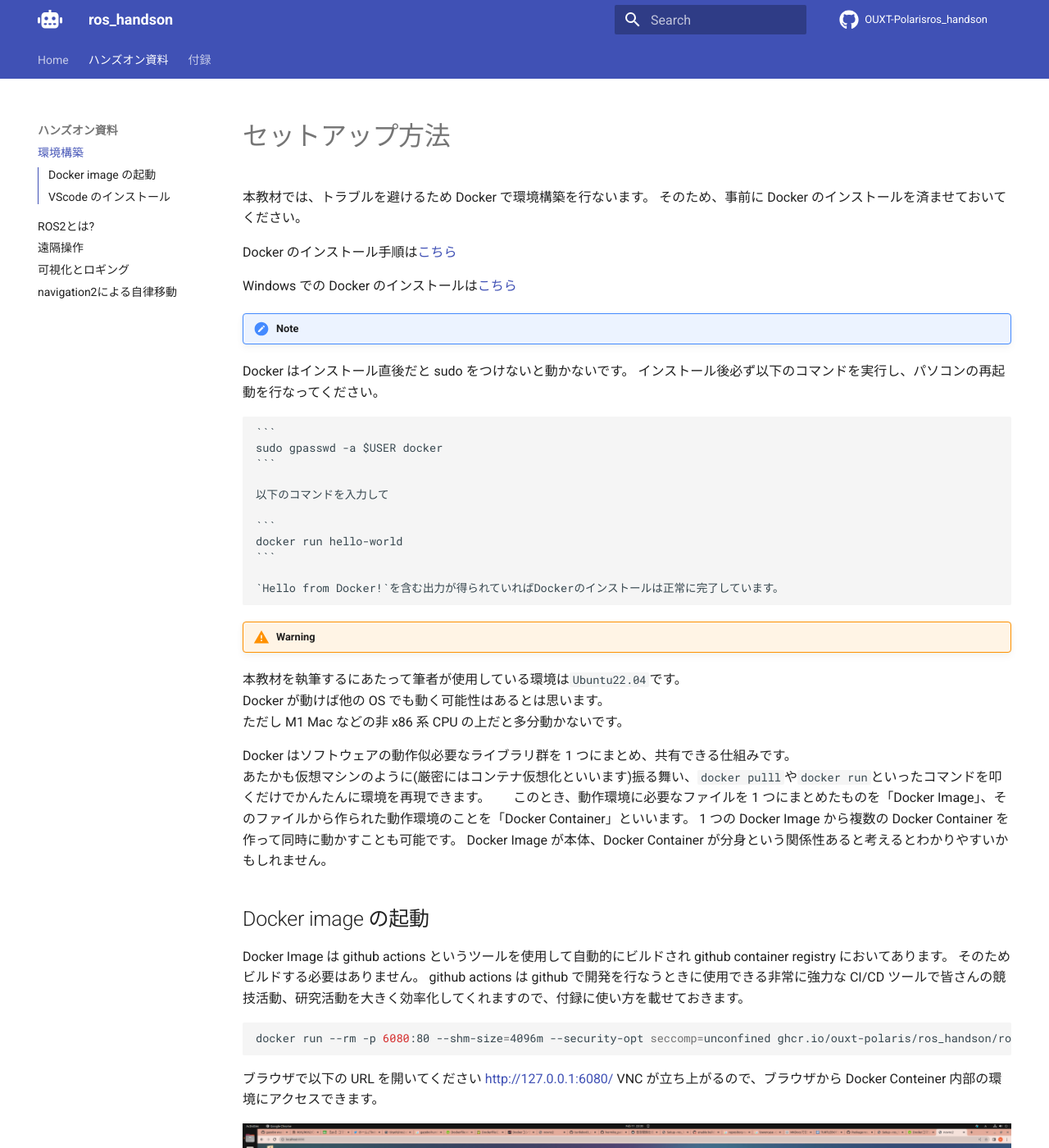
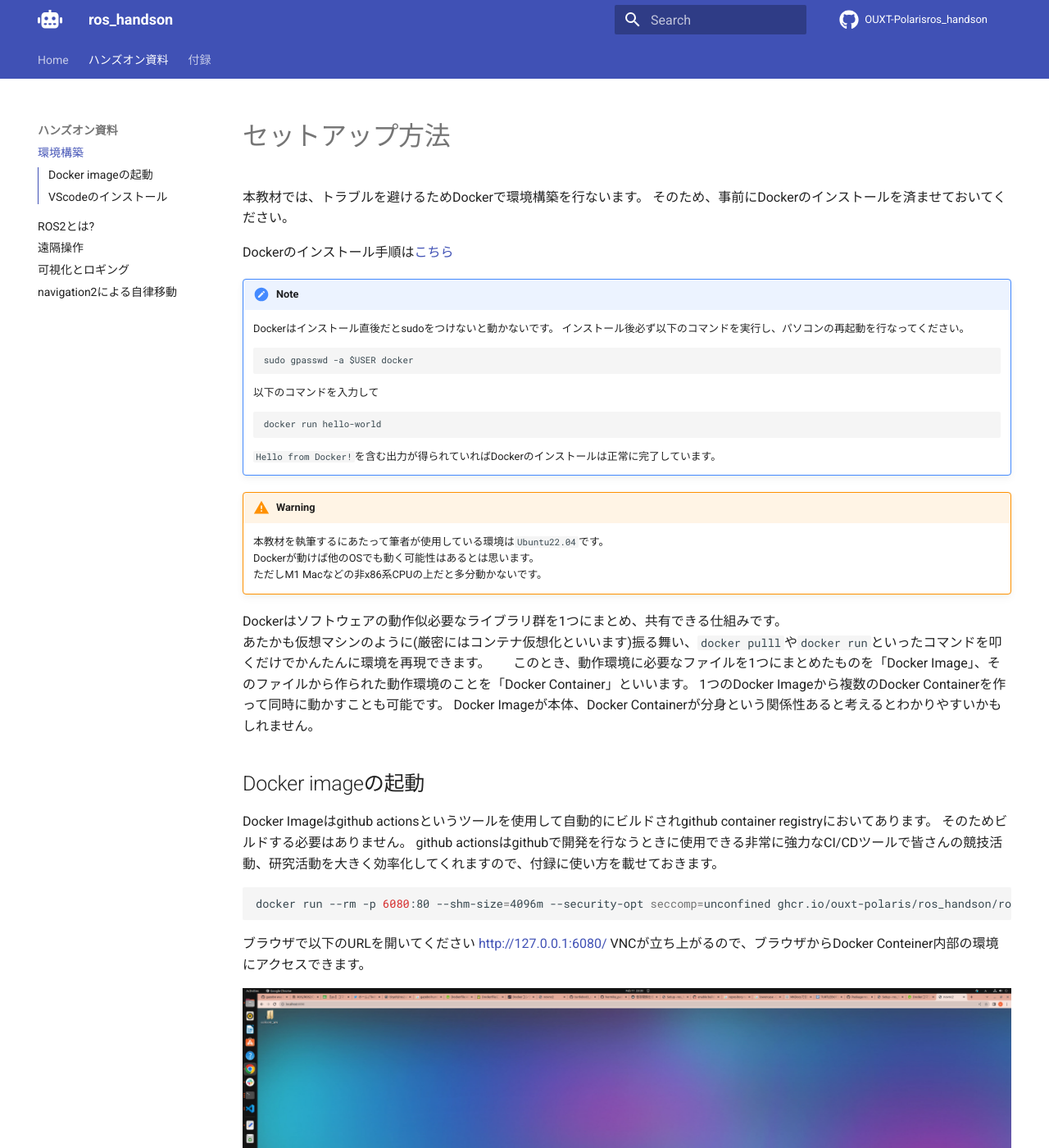
Before and after one commit to OUXT-Polaris/ros_handson, an MkDocs documentation site: the page built from docs/how_to_setup.md, in a window 1280 px wide and 1400 px high. Shown: the whole window at 82% size. Built offline with MkDocs 1.6.1 and Material for MkDocs 9.7.7, drawn with Linux system fonts in a browser that asks for light colours; nearby versions of some CDN libraries; comment, search, counter and statistics services are not loaded; some of the changed text lies outside the part shown.

Commit message:
how_to_setup.mdの変更を元に戻す

````diff
--- a/docs/how_to_setup.md
+++ b/docs/how_to_setup.md
@@ -1,15 +1,13 @@
 # セットアップ方法
 
-本教材では、トラブルを避けるため Docker で環境構築を行ないます。
-そのため、事前に Docker のインストールを済ませておいてください。
+本教材では、トラブルを避けるためDockerで環境構築を行ないます。
+そのため、事前にDockerのインストールを済ませておいてください。
 
-Docker のインストール手順は[こちら](https://docs.docker.com/engine/install/ubuntu/)
-
-Windows での Docker のインストールは[こちら](docker_install_for_windows.md)
+Dockerのインストール手順は[こちら](https://docs.docker.com/engine/install/ubuntu/)
 
 !!! note
-Docker はインストール直後だと sudo をつけないと動かないです。
-インストール後必ず以下のコマンドを実行し、パソコンの再起動を行なってください。
+    Dockerはインストール直後だとsudoをつけないと動かないです。
+    インストール後必ず以下のコマンドを実行し、パソコンの再起動を行なってください。
 
     ```
     sudo gpasswd -a $USER docker
@@ -23,49 +21,51 @@
 
     `Hello from Docker!`を含む出力が得られていればDockerのインストールは正常に完了しています。
 
+
 !!! warning
-本教材を執筆するにあたって筆者が使用している環境は`Ubuntu22.04`です。
- Docker が動けば他の OS でも動く可能性はあるとは思います。
- ただし M1 Mac などの非 x86 系 CPU の上だと多分動かないです。
+    本教材を執筆するにあたって筆者が使用している環境は`Ubuntu22.04`です。
+    Dockerが動けば他のOSでも動く可能性はあるとは思います。
+    ただしM1 Macなどの非x86系CPUの上だと多分動かないです。
 
-Docker はソフトウェアの動作似必要なライブラリ群を 1 つにまとめ、共有できる仕組みです。
+
+Dockerはソフトウェアの動作似必要なライブラリ群を1つにまとめ、共有できる仕組みです。
 あたかも仮想マシンのように(厳密にはコンテナ仮想化といいます)振る舞い、`docker pulll`や`docker run`といったコマンドを叩くだけでかんたんに環境を再現できます。
-このとき、動作環境に必要なファイルを 1 つにまとめたものを「Docker Image」、そのファイルから作られた動作環境のことを「Docker Container」といいます。
-1 つの Docker Image から複数の Docker Container を作って同時に動かすことも可能です。
-Docker Image が本体、Docker Container が分身という関係性あると考えるとわかりやすいかもしれません。
+このとき、動作環境に必要なファイルを1つにまとめたものを「Docker Image」、そのファイルから作られた動作環境のことを「Docker Container」といいます。
+1つのDocker Imageから複数のDocker Containerを作って同時に動かすことも可能です。
+Docker Imageが本体、Docker Containerが分身という関係性あると考えるとわかりやすいかもしれません。
 
-## Docker image の起動
+## Docker imageの起動
 
-Docker Image は github actions というツールを使用して自動的にビルドされ github container registry においてあります。
+Docker Imageはgithub actionsというツールを使用して自動的にビルドされgithub container registryにおいてあります。
 そのためビルドする必要はありません。
-github actions は github で開発を行なうときに使用できる非常に強力な CI/CD ツールで皆さんの競技活動、研究活動を大きく効率化してくれますので、付録に使い方を載せておきます。
+github actionsはgithubで開発を行なうときに使用できる非常に強力なCI/CDツールで皆さんの競技活動、研究活動を大きく効率化してくれますので、付録に使い方を載せておきます。
 
 ```bash
 docker run --rm -p 6080:80 --shm-size=4096m --security-opt seccomp=unconfined ghcr.io/ouxt-polaris/ros_handson/ros_handson:latest
 ```
 
-ブラウザで以下の URL を開いてください [http://127.0.0.1:6080/](http://127.0.0.1:6080/)
-VNC が立ち上がるので、ブラウザから Docker Conteiner 内部の環境にアクセスできます。
+ブラウザで以下のURLを開いてください [http://127.0.0.1:6080/](http://127.0.0.1:6080/)
+VNCが立ち上がるので、ブラウザからDocker Conteiner内部の環境にアクセスできます。
 
 ![Not Found](images/desktop.png)
 
-こちらの環境にはすでに必要なソフトウェアがインストールされていますので、vnc 上でシェルを立ち上げます。
+こちらの環境にはすでに必要なソフトウェアがインストールされていますので、vnc上でシェルを立ち上げます。
 
 ```bash
 gazebo
 ```
 
-立ち上げたターミナルに上記のコマンドを入力してみてください、すると gazebo が立ち上がります。
+立ち上げたターミナルに上記のコマンドを入力してみてください、するとgazeboが立ち上がります。
 
 ![Not Found](images/launch_gazebo.png)
 
 !!! warning
-円滑な開催のため、ハンズオン会場に来られる前にここまでは必ず動作確認をお願いします。
+    円滑な開催のため、ハンズオン会場に来られる前にここまでは必ず動作確認をお願いします。
 
 今回はこの環境使ってハンズオンを進めていこうとおもいます。
 
-## VScode のインストール
+## VScodeのインストール
 
 こちらはマストではありませんが、あれば非常に楽です。
-今回のハンズオンでは基本的に VNC 上で操作は完結しますが、Docker Container に接続しデータをコピーしたりできるため、[VSCode](https://azure.microsoft.com/ja-jp/products/visual-studio-code)
-および[DevContainer プラグイン](https://marketplace.visualstudio.com/items?itemName=ms-vscode-remote.remote-containers)はあったほうが何かと便利かと思われます。
+今回のハンズオンでは基本的にVNC上で操作は完結しますが、Docker Containerに接続しデータをコピーしたりできるため、[VSCode](https://azure.microsoft.com/ja-jp/products/visual-studio-code)
+および[DevContainerプラグイン](https://marketplace.visualstudio.com/items?itemName=ms-vscode-remote.remote-containers)はあったほうが何かと便利かと思われます。
````
